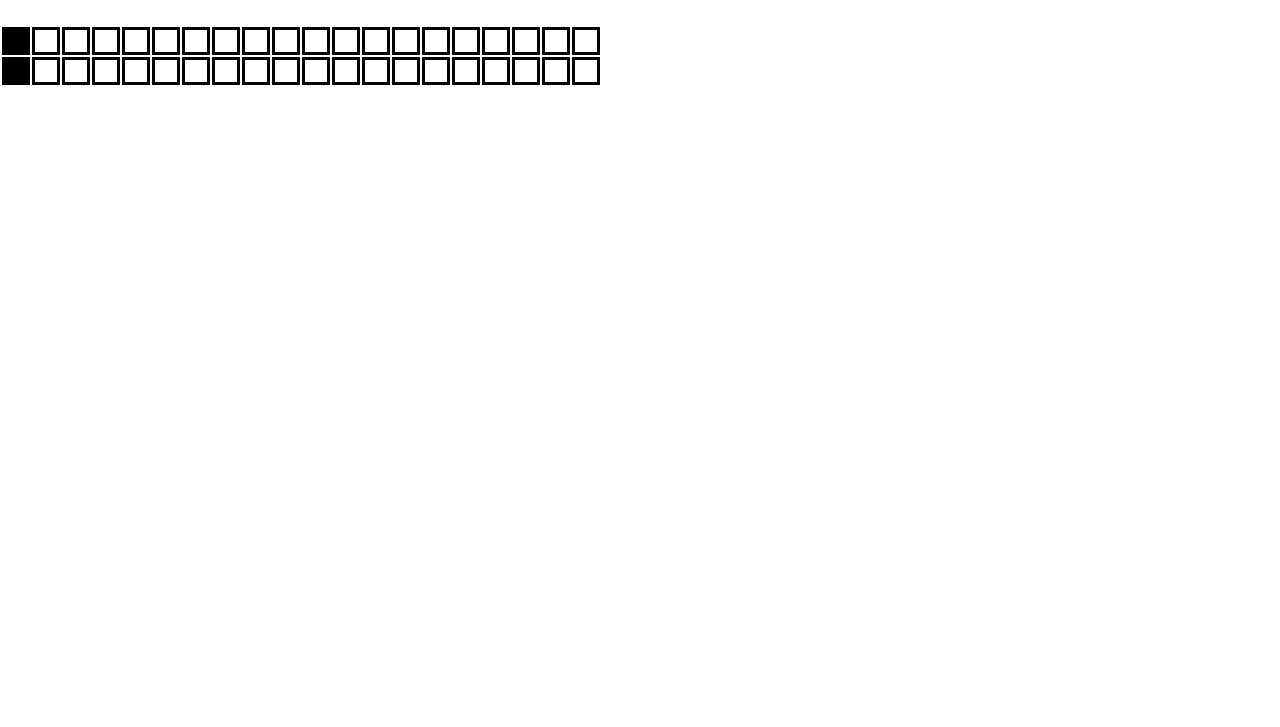
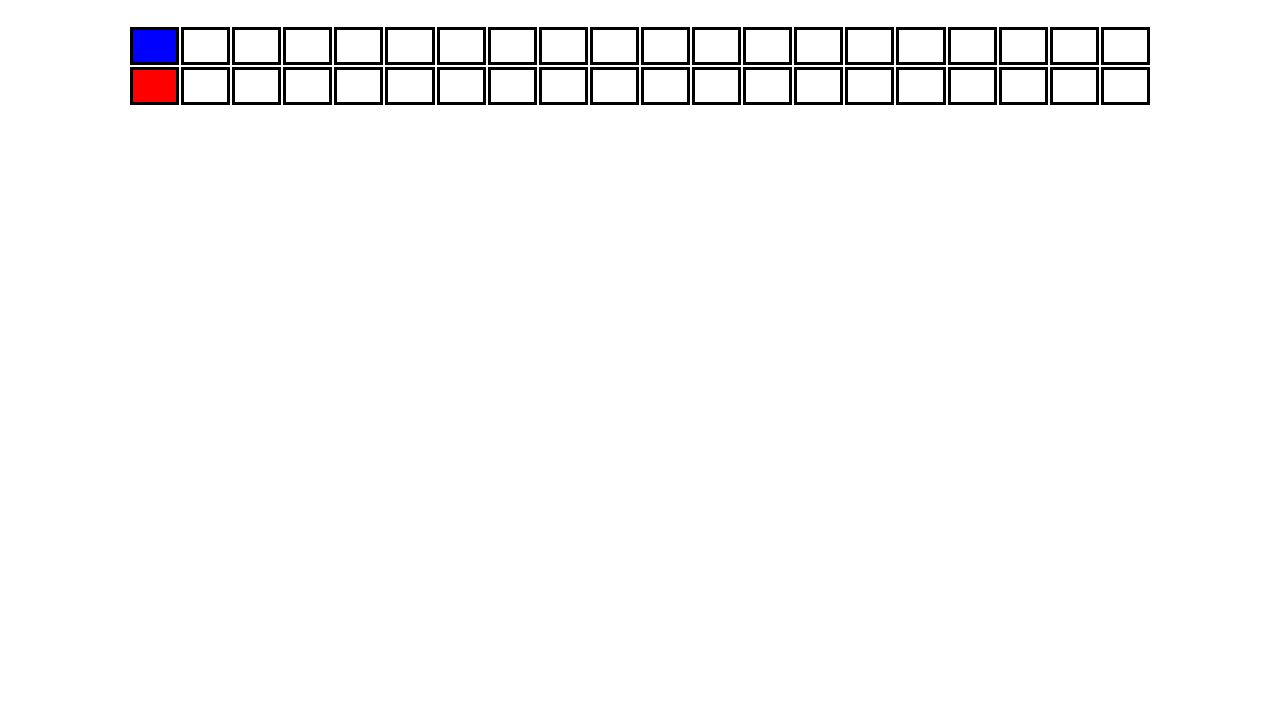
Before and after one commit to danieldelacruz01/javascript-racer, a plain HTML site: page index.html in a window 1280 px wide. Shown: the part 73-800 px from the top of the page. Drawn offline with nearby package versions, Linux system fonts and the light colour scheme.

Commit message:
change folder directories

```diff
--- a/index.html
+++ b/index.html
@@ -5,18 +5,19 @@
   <meta charset="UTF-8">
 
   <!-- CSS -->
-  <link rel="stylesheet" href="styles/main.css">
+  <link rel="stylesheet" href="main.css">
   <link rel="stylesheet" href="https://cdnjs.cloudflare.com/ajax/libs/normalize/3.0.3/normalize.css">
 
   <!-- JQuery -->
-  <script src="//code.jquery.com/jquery-2.2.0.min.js"></script>
+  <script src="https://ajax.googleapis.com/ajax/libs/jquery/2.2.0/jquery.min.js"></script>
+  <script src="main.js"></script>
 
 </head>
 <body>
   <h1>JS racer</h1>
   <br>
   <table class="racer_table">
-    <tr id = "player1_strip">
+    <tr id = "player1">
       <td class = "active"></td>
       <td></td>
       <td></td>
@@ -38,7 +39,7 @@
       <td></td>
       <td></td>
     </tr>
-    <tr id = "player2_strip">
+    <tr id = "player2">
       <td class = "active"></td>
       <td></td>
       <td></td>
--- /dev/null
+++ b/main.css
@@ -0,0 +1,20 @@
+.racer_table {
+  width: 80%;
+  margin-left: 10%;
+}
+
+.racer_table td {
+  background-color: white;
+  height: 30px;
+  border-style: solid;
+  border-color: black;
+
+}
+
+#player1 td.active {
+  background-color: blue;
+}
+
+#player2 td.active {
+  background-color: red;
+}
--- /dev/null
+++ b/main.js
@@ -0,0 +1,11 @@
+// var updatePlayerPosition() {
+
+// };
+
+$(document).keydown(function(key){
+  if (key.keyCode === 80) {
+    console.log ("p");
+  } else if (key.keyCode === 81) {
+    console.log ("q");
+  };
+});
--- a/styles/main.css
+++ /dev/null
@@ -1,12 +0,0 @@
-.racer_table td {
-  background-color: white;
-  height: 20px;
-  width: 20px;
-  border-style: solid;
-  border-color: black;
-
-}
-
-.racer_table td.active {
-  background-color: black;
-}
```
